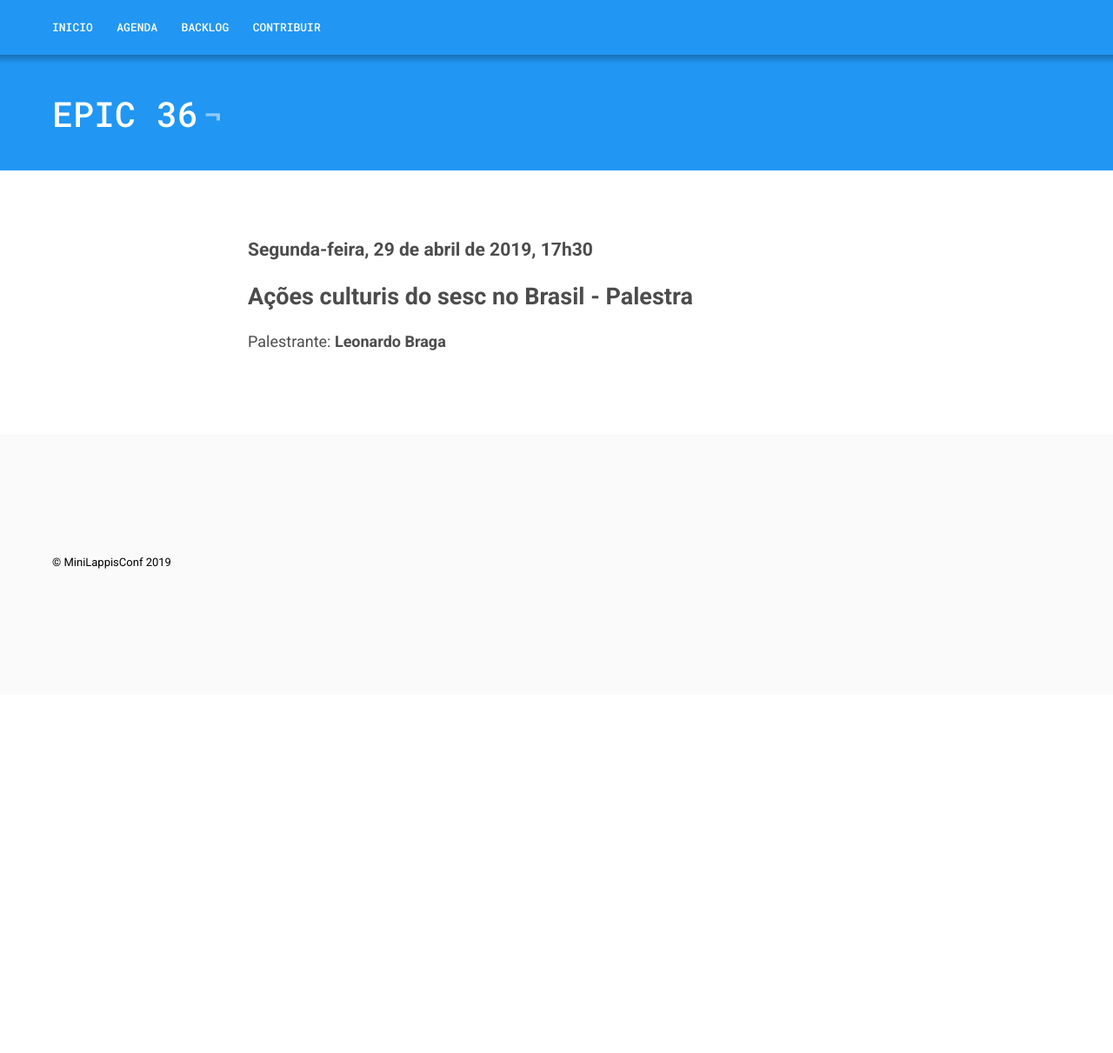
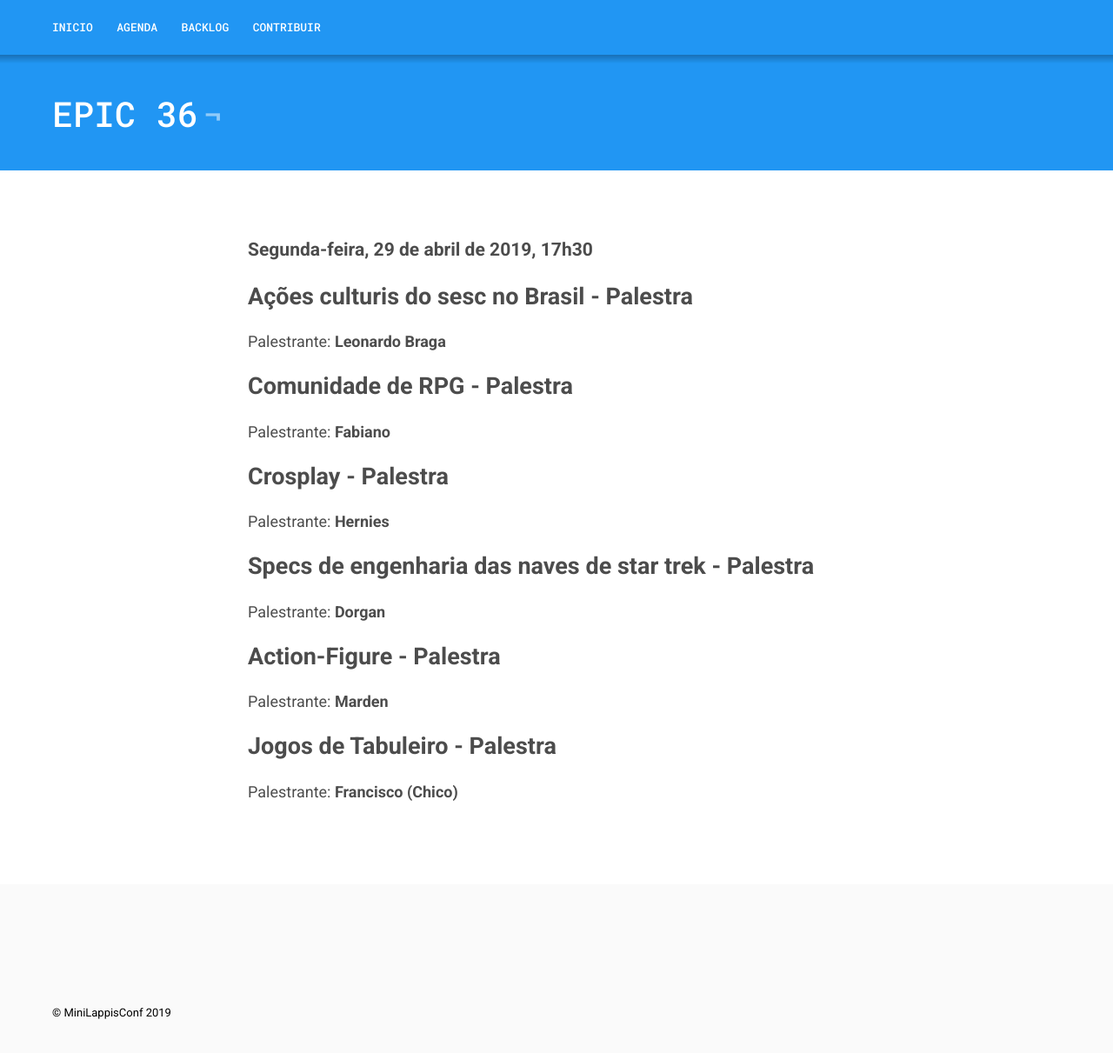
Before and after one commit to lappis-unb/MiniLappisConf, a Jekyll site: the page built from _posts/2019-04-13-epic36-draft.md, in a window 1280 px wide and 1317 px high. Shown: the top 1211 px of the window at 87% size. Built offline with Jekyll 4.4.1, drawn with Linux system fonts in a browser that asks for light colours.

Commit message:
Include MLC 22/04

```diff
--- a/_posts/2019-04-13-epic36-draft.md
+++ b/_posts/2019-04-13-epic36-draft.md
@@ -12,3 +12,18 @@ tags:
 
 ## Ações culturis do sesc no Brasil - Palestra
 Palestrante: **Leonardo Braga**
+
+## Comunidade de RPG - Palestra
+Palestrante: **Fabiano**
+
+## Crosplay - Palestra
+Palestrante: **Hernies**
+
+## Specs de engenharia das naves de star trek - Palestra
+Palestrante: **Dorgan**
+
+## Action-Figure - Palestra
+Palestrante: **Marden**
+
+## Jogos de Tabuleiro - Palestra
+Palestrante: **Francisco (Chico)**
```
Also changed, not shown: _posts/2019-04-12-epic37-draft.md (added, +11 -0 lines), _posts/2019-04-22-epic35.md (renamed from _posts/2019-04-14-epic35-draft.md).
